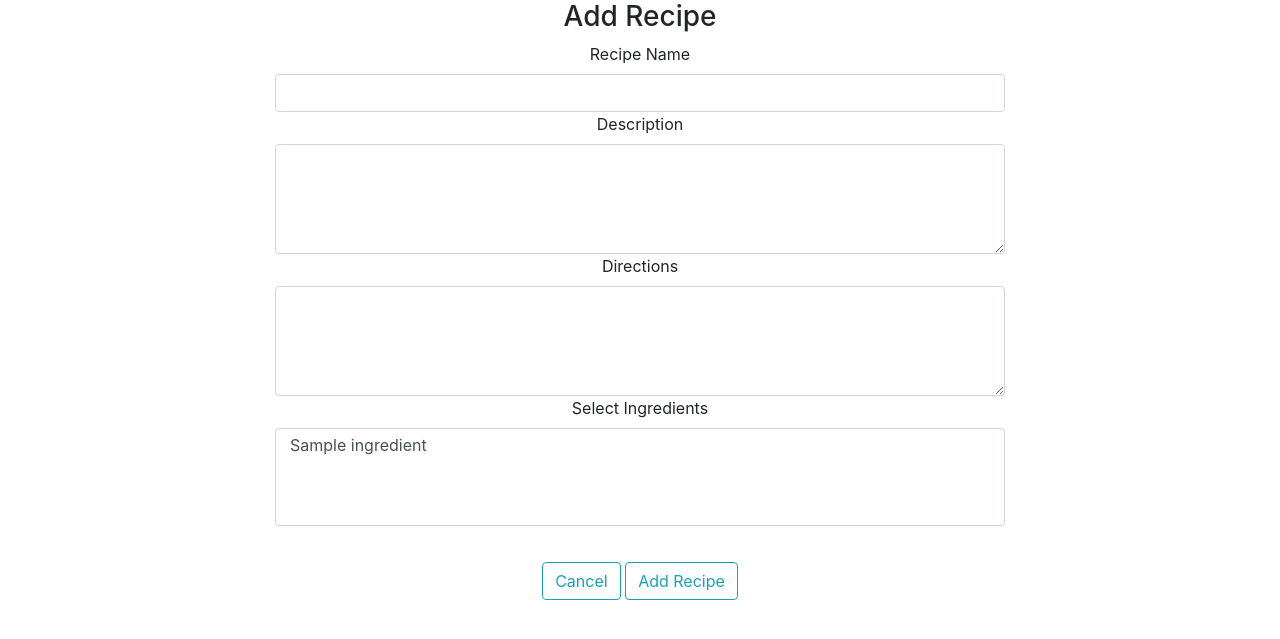
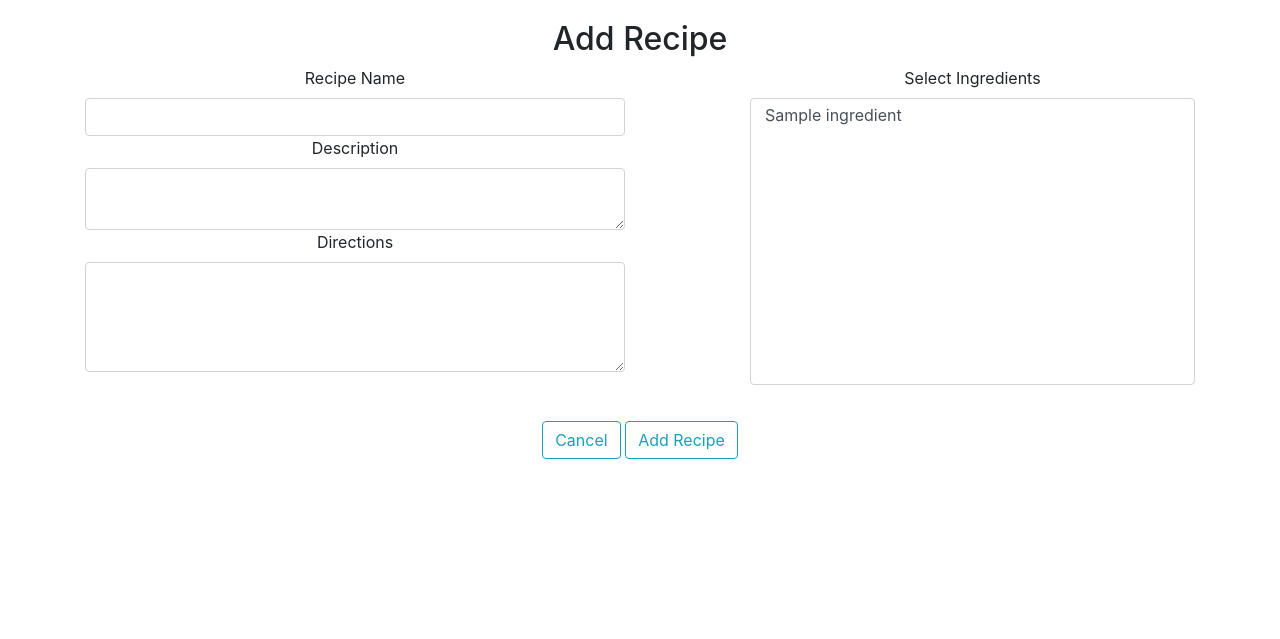
Before and after one commit to kirstenmay/meal_planning, a Django app: template apps/recipes/templates/recipes/new_recipe.html in a window 1280 px wide. Shown: the part 56-695 px from the top of the page. Run offline with Django 3.2, Linux system fonts and the light colour scheme; the template is opened without the code that fills it: most values are stand-ins (such as "Sample title", 1, 10 or a date in 2020); some libraries are stand-ins or nearby versions.

Commit message:
New reciepe form

```diff
--- a/apps/ingredients/models.py
+++ b/apps/ingredients/models.py
@@ -1,5 +1,4 @@
 from django.db import models
-from apps.login_reg.models import *
 from apps.recipes.models import *
 
 class Ingredient(models.Model):
--- a/apps/recipes/models.py
+++ b/apps/recipes/models.py
@@ -1,6 +1,5 @@
 from django.db import models
 from apps.login_reg.models import *
-from apps.ingredients.models import *
 
 class Recipe(models.Model):
     name = models.CharField(max_length = 255)
--- a/apps/recipes/templates/recipes/new_recipe.html
+++ b/apps/recipes/templates/recipes/new_recipe.html
@@ -35,28 +35,34 @@
                 </ul>
             </div>
         </nav>
-        <div class="row justify-content-center">
-            <div class="col-8" style="text-align: center;">
-                <h3>Add Recipe</h3>
+        <div class="row justify-content-center" style="margin-top: 20px;">
+            <div class="col-12" style="text-align: center;">
+                <h2>Add Recipe</h2>
                 <div class="form-group">
                     <form action="add_recipe" method="POST">
                         {% csrf_token %}
+                        <div class="row">
+                            <div class="col-6">
                                 <label for="name">Recipe Name</label>
                                 <input type="text" name="name" class="form-control">
                                 <label for="description">Description</label>
-                        <textarea name="description" class="form-control" rows="4"></textarea>
+                                <textarea name="description" class="form-control" rows="2"></textarea>
                                 <label for="directions">Directions</label>
                                 <textarea name="directions" class="form-control" rows="4"></textarea>
+                            </div>
+                            <div class="col-5 offset-1">
                                 <div class="form-group">
                                     <label for="ingredients">Select Ingredients</label>
-                            <select multiple class="form-control" id="ingredients" name="ingredients">
+                                    <select multiple class="form-control" id="ingredients" name="ingredients[]" size="13">
                                 {% for i in ingredients %}
                                 <option value = "{{i}}">{{i.name}}</option>
                                 {% endfor %}
                             </select>
                                 </div>
+                            </div>
+                        </div>
                         <a href="#" class="btn btn-outline-info" style="margin-top: 20px;">Cancel</a><span>
-                            <a href="submit" class = "btn btn-outline-info" style="margin-top: 20px;">Add Recipe</a>
+                            <input type="submit" class="btn btn-outline-info" value = "Add Recipe" style="margin-top: 20px;">
                         </span>
                     </form>
                 </div>
```
Also changed, not shown: apps/recipes/views.py (+18 -2 lines). Lines whose indentation alone changed are shown as unchanged.
